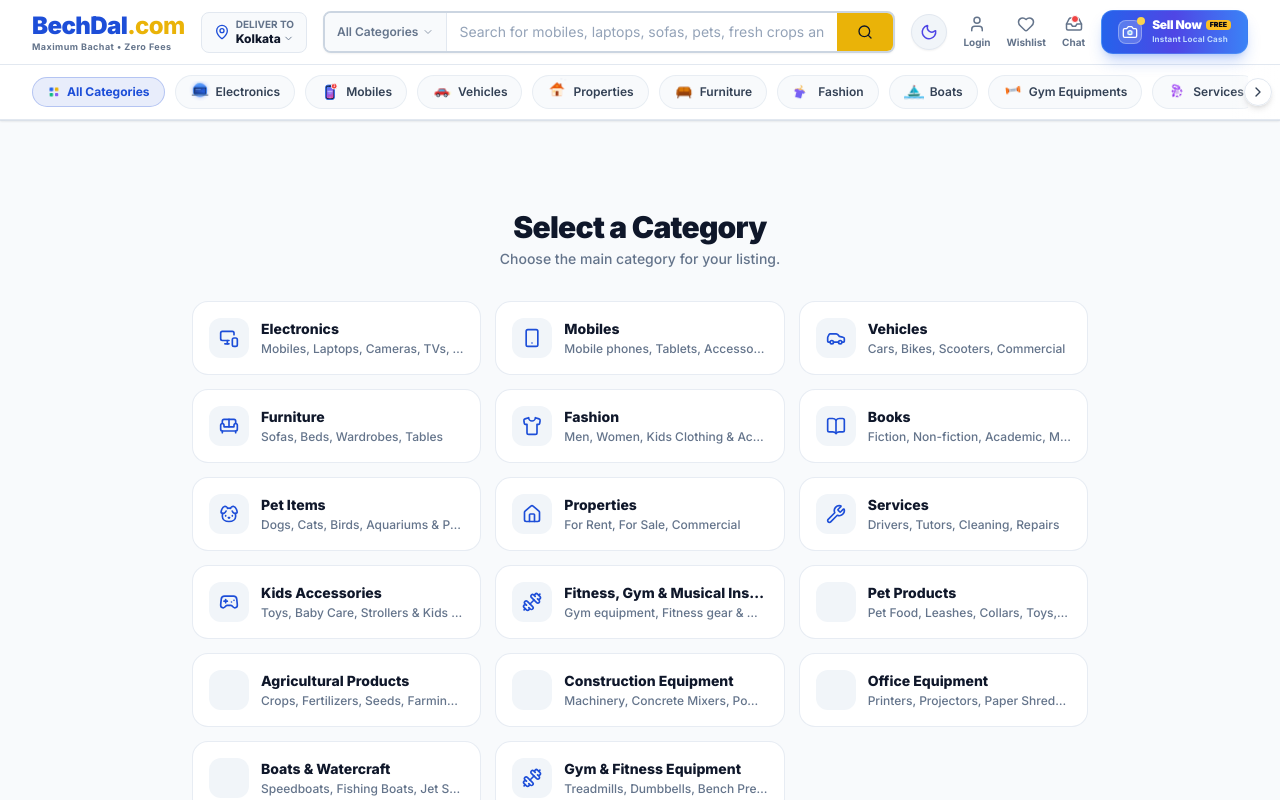
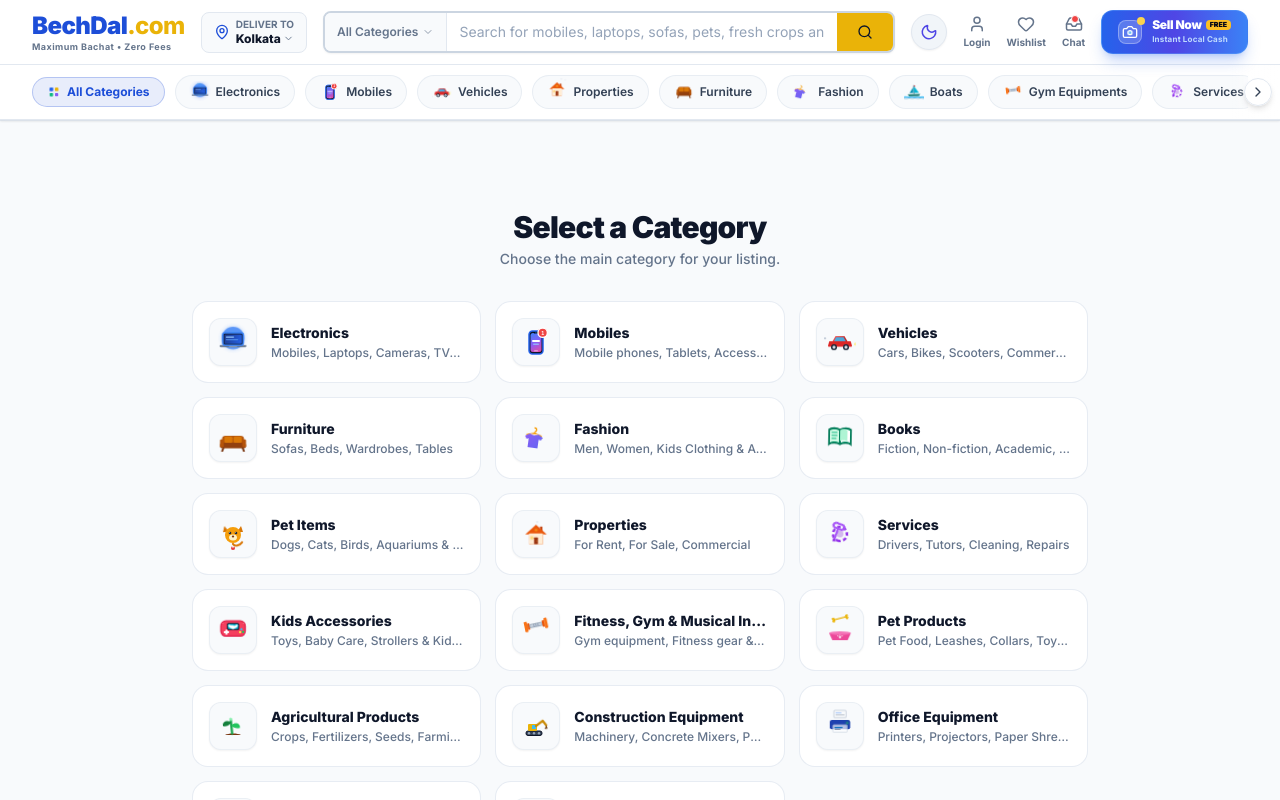
Before and after one commit to Ayandip13/bechdal.com, a Next.js app: page /sell in a window 1280 px wide. Both pictures are taken after a click on the element 492 px from the left and 378 px from the top of the page. Shown: the top 800 px of the page. Built offline with nearby package versions, Linux system fonts and the light colour scheme.

Commit message:
feat: add components for creating and managing product listings and categories

```diff
--- a/src/components/categories/AnimatedCategoryIcon.jsx
+++ b/src/components/categories/AnimatedCategoryIcon.jsx
@@ -275,6 +275,7 @@ export default function AnimatedCategoryIcon({ slug, size = "sm", className = ""
     case "gym-equipment":
     case "gym-equipments":
     case "fitness":
+    case "fitness-gym-music":
       return (
         <div className={`relative shrink-0 flex items-center justify-center ${dimensionClass} ${className}`}>
           <svg viewBox="0 0 32 32" fill="none" className="w-full h-full">
@@ -502,6 +503,69 @@ export default function AnimatedCategoryIcon({ slug, size = "sm", className = ""
       );
 
     // -------------------------------------------------------------
+    // 16. Kids Accessories & Toys — Playful retro handheld console
+    // -------------------------------------------------------------
+    case "kids-accessories":
+    case "kids":
+    case "toys":
+      return (
+        <div className={`relative shrink-0 flex items-center justify-center ${dimensionClass} ${className}`}>
+          <svg viewBox="0 0 32 32" fill="none" className="w-full h-full anim-laptop-bounce">
+            {/* Gamepad Console Body */}
+            <rect x="4" y="9" width="24" height="15" rx="5" fill="#f43f5e" stroke="#e11d48" strokeWidth="1.2" />
+
+            {/* Screen Bezel & Display */}
+            <rect x="10" y="11" width="12" height="7" rx="1.5" fill="#0f172a" />
+            <rect x="11" y="12" width="10" height="5" rx="1" fill="#06b6d4" />
+            {/* Animated pixel heart on screen */}
+            <path d="M14 13.5 C13.5 13 12.5 13 12.5 14 C12.5 15 14.5 16 16 16.5 C17.5 16 19.5 15 19.5 14 C19.5 13 18.5 13 18 13.5 C17.5 14 16.5 14 16 13.5 Z" fill="#ffffff" className="anim-badge-spring" style={{ transformOrigin: "16px 14.5px" }} />
+
+            {/* Cross D-Pad on Left */}
+            <g transform="translate(6, 17)">
+              <rect x="1" y="2" width="5" height="2" rx="0.5" fill="#ffffff" />
+              <rect x="2.5" y="0.5" width="2" height="5" rx="0.5" fill="#ffffff" />
+            </g>
+
+            {/* Bouncy Action Buttons on Right */}
+            <g transform="translate(21, 16)">
+              <circle cx="2" cy="4" r="1.2" fill="#fde047" className="anim-tile-1" />
+              <circle cx="5" cy="4" r="1.2" fill="#22c55e" className="anim-tile-2" />
+              <circle cx="3.5" cy="1.5" r="1.2" fill="#38bdf8" className="anim-tile-3" />
+            </g>
+
+            {/* Left & Right Grip accents */}
+            <circle cx="6" cy="11.5" r="0.6" fill="#fb7185" />
+            <circle cx="26" cy="11.5" r="0.6" fill="#fb7185" />
+          </svg>
+        </div>
+      );
+
+    // -------------------------------------------------------------
+    // 17. Jobs & Opportunities — Professional briefcase with popping badge
+    // -------------------------------------------------------------
+    case "jobs":
+    case "job":
+    case "careers":
+      return (
+        <div className={`relative shrink-0 flex items-center justify-center ${dimensionClass} ${className}`}>
+          <svg viewBox="0 0 32 32" fill="none" className="w-full h-full anim-laptop-bounce">
+            {/* Handle */}
+            <path d="M12 9 C12 7 14 6 16 6 C18 6 20 7 20 9" stroke="#64748b" strokeWidth="1.8" strokeLinecap="round" fill="none" />
+            {/* Briefcase Body */}
+            <rect x="5" y="9" width="22" height="16" rx="3" fill="#1e293b" stroke="#3b82f6" strokeWidth="1.2" />
+            {/* Flap & Straps */}
+            <path d="M5 14 L16 18 L27 14" stroke="#475569" strokeWidth="1" fill="none" />
+            <rect x="14" y="16.5" width="4" height="3" rx="0.75" fill="#f59e0b" />
+            {/* Popping Verified Document / Badge */}
+            <g className="anim-badge-spring" style={{ transformOrigin: "24px 8px" }}>
+              <circle cx="24" cy="8" r="3.5" fill="#10b981" stroke="#ffffff" strokeWidth="1" />
+              <path d="M22.5 8 L23.5 9 L25.5 7" stroke="#ffffff" strokeWidth="0.8" strokeLinecap="round" strokeLinejoin="round" />
+            </g>
+          </svg>
+        </div>
+      );
+
+    // -------------------------------------------------------------
     // Default / All Categories — Playful 4-tile jelly-pop sequence
     // -------------------------------------------------------------
     default:
--- a/src/components/sell/CategoryCard.jsx
+++ b/src/components/sell/CategoryCard.jsx
@@ -1,14 +1,25 @@
+"use client";
+
+import AnimatedCategoryIcon from "@/components/categories/AnimatedCategoryIcon";
+
 export default function CategoryCard({ category, onClick }) {
-  const { name, description, IconComponent } = category;
+  const { name, description, id, slug } = category;
+  const categorySlug = id || slug || "";
 
   return (
     <div
       onClick={() => onClick(category)}
-      className="bg-white dark:bg-slate-800 border border-slate-200/80 dark:border-slate-700/80 p-3.5 sm:p-4 rounded-xl sm:rounded-2xl cursor-pointer transition-all duration-200 hover:border-primary dark:hover:border-blue-400 hover:shadow-md group flex items-center gap-3"
+      className="bg-white dark:bg-slate-800/90 border border-slate-200/80 dark:border-slate-700/80 p-3.5 sm:p-4 rounded-xl sm:rounded-2xl cursor-pointer transition-all duration-200 hover:border-primary dark:hover:border-blue-400 hover:shadow-md group flex items-center gap-3.5 funky-press"
     >
-      <div className="w-10 h-10 rounded-xl bg-slate-100 dark:bg-slate-700/60 flex items-center justify-center text-primary dark:text-blue-400 shrink-0 group-hover:bg-primary/10 group-hover:scale-105 transition-all">
-        {IconComponent && <IconComponent size={20} />}
+      {/* Live Animated Category Icon Sticker */}
+      <div className="w-11 h-11 sm:w-12 sm:h-12 rounded-xl bg-slate-50 dark:bg-slate-700/50 border border-slate-200/60 dark:border-slate-600/50 flex items-center justify-center shrink-0 group-hover:bg-primary/10 dark:group-hover:bg-blue-500/15 group-hover:border-primary/30 transition-all shadow-xs">
+        <AnimatedCategoryIcon
+          slug={categorySlug}
+          size="md"
+          className="group-hover:scale-115 transition-transform duration-200"
+        />
       </div>
+
       <div className="flex-1 min-w-0">
         <h3 className="text-xs sm:text-sm font-extrabold text-slate-900 dark:text-slate-100 group-hover:text-primary dark:group-hover:text-blue-400 transition-colors truncate">
           {name}
--- a/src/components/sell/ListingForm.jsx
+++ b/src/components/sell/ListingForm.jsx
@@ -8,6 +8,7 @@ import LocationSection from "./LocationSection";
 import ContactSection from "./ContactSection";
 import PreviewModal from "./PreviewModal";
 import { Eye, CheckCircle, MapPin, FileText, Camera, ArrowRight, ArrowLeft, Check } from "lucide-react";
+import AnimatedCategoryIcon from "@/components/categories/AnimatedCategoryIcon";
 
 export default function ListingForm({ category, onPublish }) {
   const { register, watch, handleSubmit, trigger, formState: { errors } } = useFormContext();
@@ -66,9 +67,13 @@ export default function ListingForm({ category, onPublish }) {
         <div className="flex items-center justify-between mb-6">
           <div>
             <h1 className="text-2xl md:text-3xl font-black text-slate-900 dark:text-white tracking-tight mb-1">Create Listing</h1>
-            <p className="text-xs sm:text-sm text-text-muted dark:text-slate-400 font-medium flex items-center gap-1.5">
-              Category: <span className="font-bold text-primary dark:text-blue-400">{category.name}</span>
-            </p>
+            <div className="text-xs sm:text-sm text-text-muted dark:text-slate-400 font-medium flex items-center gap-2 mt-1">
+              <span>Category:</span>
+              <span className="inline-flex items-center gap-1.5 font-bold text-primary dark:text-blue-400 bg-primary/10 dark:bg-blue-500/15 px-2.5 py-0.5 rounded-full border border-primary/20 dark:border-blue-500/30">
+                <AnimatedCategoryIcon slug={category?.id || category?.slug} size="xs" />
+                <span>{category.name}</span>
+              </span>
+            </div>
           </div>
           {isDraftSaved && (
             <span className="hidden md:flex items-center gap-1.5 text-xs text-emerald-700 dark:text-emerald-400 font-bold bg-emerald-50 dark:bg-emerald-950/60 px-3 py-1.5 rounded-full border border-emerald-200 dark:border-emerald-800 shadow-2xs">
--- a/src/components/sell/SellCategoryGrid.jsx
+++ b/src/components/sell/SellCategoryGrid.jsx
@@ -1,28 +1,9 @@
+"use client";
+
 import { sellCategories } from "@/constants/sellDummyData";
-import { MonitorSmartphone, Smartphone, Car, Sofa, Shirt, BookOpen, Dog, Home, Briefcase, Wrench, Gamepad2, Dumbbell } from "lucide-react";
 import CategoryCard from "./CategoryCard";
 
-const iconMap = {
-  MonitorSmartphone,
-  Smartphone,
-  Car,
-  Sofa,
-  Shirt,
-  BookOpen,
-  Dog,
-  Home,
-  Briefcase,
-  Wrench,
-  Gamepad2,
-  Dumbbell,
-};
-
 export default function SellCategoryGrid({ onSelectCategory }) {
-  const categoriesWithIcons = sellCategories.map(cat => ({
-    ...cat,
-    IconComponent: iconMap[cat.icon]
-  }));
-
   return (
     <div className="animate-in fade-in duration-300 max-w-4xl mx-auto py-2 sm:py-6">
       <div className="text-center mb-6 sm:mb-8">
@@ -35,7 +16,7 @@ export default function SellCategoryGrid({ onSelectCategory }) {
       </div>
 
       <div className="grid grid-cols-1 sm:grid-cols-2 md:grid-cols-3 gap-2.5 sm:gap-3.5">
-        {categoriesWithIcons.map((category) => (
+        {sellCategories.map((category) => (
           <CategoryCard
             key={category.id}
             category={category}
--- a/src/components/sell/SellTypeSelection.jsx
+++ b/src/components/sell/SellTypeSelection.jsx
@@ -1,15 +1,20 @@
 "use client";
 
-import { Recycle, Package, Car, Home } from "lucide-react";
+import { Recycle, Package } from "lucide-react";
+import AnimatedCategoryIcon from "@/components/categories/AnimatedCategoryIcon";
 
-function SellTypeCard({ type, title, description, icon: Icon, onClick }) {
+function SellTypeCard({ type, title, description, icon: Icon, categorySlug, onClick }) {
   return (
     <div
       onClick={() => onClick(type)}
-      className="p-4 sm:p-5 rounded-xl sm:rounded-2xl cursor-pointer border border-slate-200/80 dark:border-slate-700/80 bg-white dark:bg-slate-800 hover:border-primary dark:hover:border-blue-400 hover:shadow-md transition-all duration-200 flex items-center gap-3.5 group min-h-[64px]"
+      className="p-4 sm:p-5 rounded-xl sm:rounded-2xl cursor-pointer border border-slate-200/80 dark:border-slate-700/80 bg-white dark:bg-slate-800/90 hover:border-primary dark:hover:border-blue-400 hover:shadow-md transition-all duration-200 flex items-center gap-3.5 group min-h-[64px] funky-press"
     >
-      <div className="w-11 h-11 sm:w-12 sm:h-12 rounded-xl bg-primary/10 dark:bg-blue-500/20 text-primary dark:text-blue-400 flex items-center justify-center shrink-0 group-hover:scale-105 transition-transform">
-        <Icon size={22} />
+      <div className="w-11 h-11 sm:w-12 sm:h-12 rounded-xl bg-slate-50 dark:bg-slate-700/50 border border-slate-200/60 dark:border-slate-600/50 flex items-center justify-center shrink-0 group-hover:bg-primary/10 dark:group-hover:bg-blue-500/15 group-hover:border-primary/30 transition-all shadow-xs">
+        {categorySlug ? (
+          <AnimatedCategoryIcon slug={categorySlug} size="md" className="group-hover:scale-115 transition-transform duration-200" />
+        ) : (
+          <Icon size={22} className="text-primary dark:text-blue-400 group-hover:scale-110 transition-transform duration-200" />
+        )}
       </div>
 
       <div className="flex-1 min-w-0 text-left">
@@ -58,14 +63,14 @@ export default function SellTypeSelection({ onSelectType }) {
           type="vehicle"
           title="Vehicle or Bike"
           description="Cars, motorcycles, scooty & commercial"
-          icon={Car}
+          categorySlug="vehicles"
           onClick={onSelectType}
         />
         <SellTypeCard
           type="property"
           title="Property / Real Estate"
           description="Flats, houses, PG & land listings"
-          icon={Home}
+          categorySlug="properties"
           onClick={onSelectType}
         />
       </div>
```
